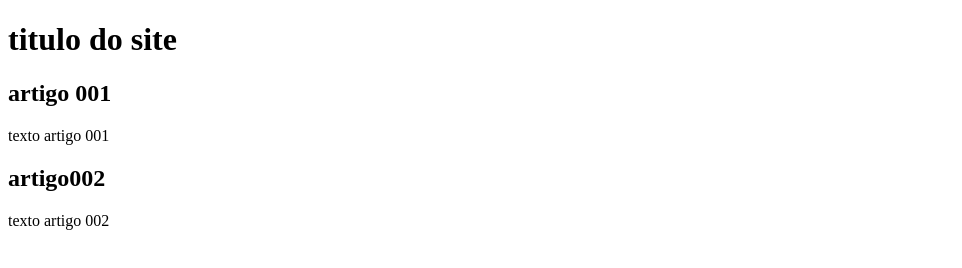
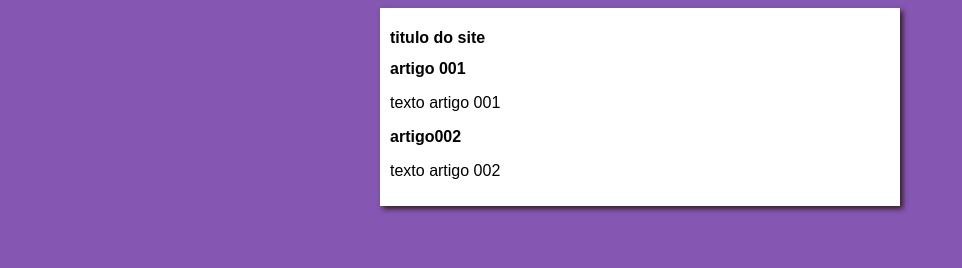
Before and after one commit to Fenelon02/projeto-site, a plain HTML site: page index.html in a window 1280 px wide. Shown: the whole page, without its empty margins (0-962 px from the left). Drawn offline with Linux system fonts and the light colour scheme.

Commit message:
inicei o design

```diff
--- /dev/null
+++ b/estilos/style.css
@@ -0,0 +1,17 @@
+* {
+    font-family: Arial, Helvetica, sans-serif;
+    font-size: 16px
+}
+
+body {
+    background-color: rgb(133, 86, 178) ;
+
+}
+
+main {
+    background-color: white;
+    width: 500px;
+    margin: auto;
+    padding: 10px;
+    box-shadow: 3px 3px 5px rgb(51, 34, 34);
+}
--- a/index.html
+++ b/index.html
@@ -4,6 +4,7 @@
     <meta charset="UTF-8">
     <meta name="viewport" content="width=device-width, initial-scale=1.0">
     <title>titulo do sitet</title>
+    <link rel="stylesheet" href="estilos/style.css">
 </head>
 <body>
    <main>
```
